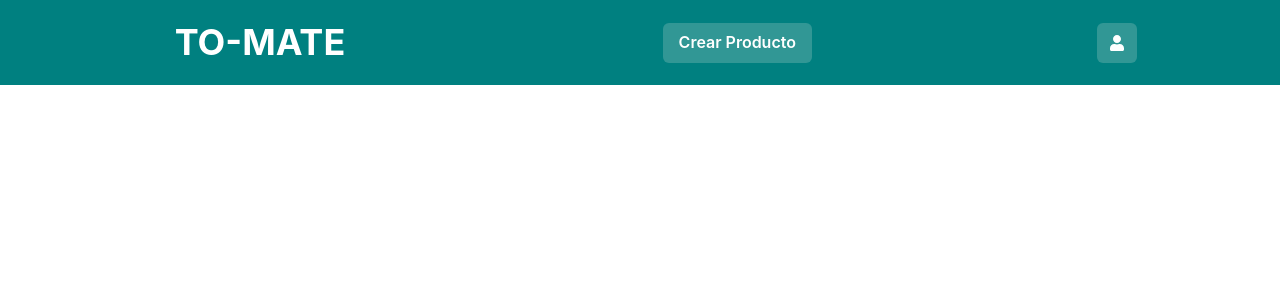
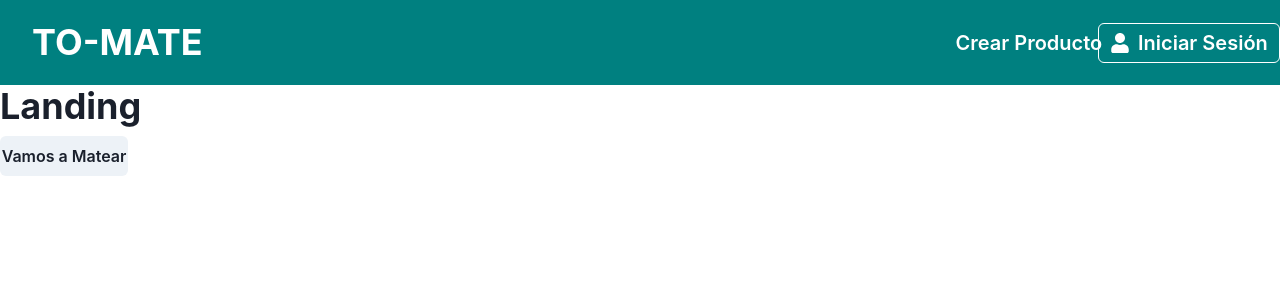
Before and after one commit to nahunicoR/E-Commerce, a React (Create React App) app in the folder client/: page / in a window 1280 px wide. Shown: the top 300 px of the page. Built offline with nearby package versions, Linux system fonts and the light colour scheme.

Commit message:
routing and nav done

```diff
--- a/client/src/App.js
+++ b/client/src/App.js
@@ -1,12 +1,19 @@
-/* import { Routes, Route } from "react-router-dom"; */
+import { Routes, Route } from "react-router-dom";
 
 import React from "react";
 import Nav from "./components/Nav";
-
+import Home from "./components/Home";
+import Landing from "./components/Landing";
+import CreateProduct from "./components/CreateProduct";
 function App() {
 	return (
 		<div className="App">
 			<Nav />
+			<Routes>
+				<Route exact path="/" element={<Landing />} />
+				<Route path="/home" element={<Home />} />
+				<Route path="/create" element={<CreateProduct />} />
+			</Routes>
 		</div>
 	);
 }
--- /dev/null
+++ b/client/src/components/CreateProduct.jsx
@@ -0,0 +1,5 @@
+import React from "react";
+
+export default function CreateProduct() {
+	return <div>CreateProduct</div>;
+}
--- /dev/null
+++ b/client/src/components/Home.jsx
@@ -0,0 +1,5 @@
+import React from "react";
+
+export default function Home() {
+	return <div>Home</div>;
+}
--- /dev/null
+++ b/client/src/components/Landing.jsx
@@ -0,0 +1,18 @@
+import React from "react";
+import { Button } from "@chakra-ui/button";
+import { Link } from "react-router-dom";
+import { Heading, Stack } from "@chakra-ui/layout";
+
+export default function Landing() {
+	return (
+		<div>
+			<Stack>
+				<Heading>Landing</Heading>
+
+				<Button w={"10%"}>
+					<Link to={"/home"}>Vamos a Matear</Link>
+				</Button>
+			</Stack>
+		</div>
+	);
+}
--- a/client/src/components/Nav.jsx
+++ b/client/src/components/Nav.jsx
@@ -1,6 +1,7 @@
 import React from "react";
-import { Flex, Heading, Button, IconButton } from "@chakra-ui/react";
+import { Flex, Heading, Button } from "@chakra-ui/react";
 import { FaUser } from "react-icons/fa";
+import { Link } from "react-router-dom";
 
 export default function Nav() {
 	return (
@@ -13,13 +14,31 @@ export default function Nav() {
 				justifyContent="space-around"
 				flexDirection={"row"}
 			>
-				<Heading color="white" px="8">
-					TO-MATE
-				</Heading>
-				<Button colorScheme={"teal"}> Crear Producto</Button>
-				<IconButton colorScheme={"teal"} icon={<FaUser />}>
-					Iniciar Sesion
-				</IconButton>
+				<Flex w={"75%"}>
+					<Heading color="white" px="8">
+						TO-MATE
+					</Heading>
+				</Flex>
+
+				<Flex justifyContent={"space-around"} w={"25%"}>
+					<Button fontSize={"xl"} color={"white"} variant="link">
+						<Link to={"/create"}>Crear Producto</Link>
+					</Button>
+					<Button
+						fontSize={"xl"}
+						color={"white"}
+						bg={"transparent"}
+						border={"1px solid white"}
+						_hover={{
+							bg: "blue.500",
+							border: "1px solid",
+							borderColor: "blue.500",
+						}}
+						leftIcon={<FaUser />}
+					>
+						Iniciar Sesión
+					</Button>
+				</Flex>
 			</Flex>
 		</>
 	);
--- a/client/src/redux/reducer.js
+++ b/client/src/redux/reducer.js
@@ -1,16 +1,14 @@
 //import {} from "../actions";
 
 const initialState = {
-    state : [],
-}
+	products: [],
+};
 
 function rootReducer(state = initialState, action) {
 	switch (action.type) {
-
 		default:
 			return state;
 	}
 }
 
-
 export default rootReducer;
```
Lines whose indentation alone changed are shown as unchanged.
